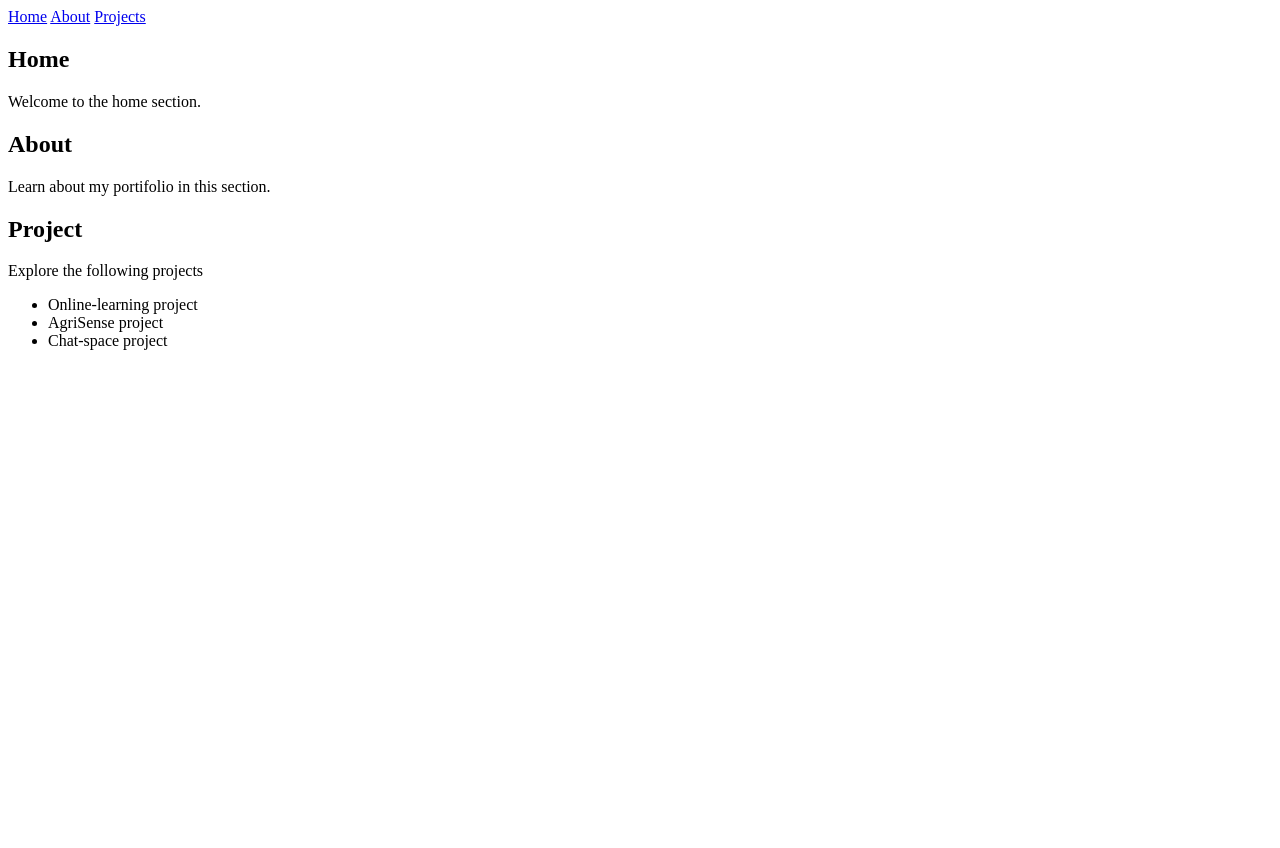
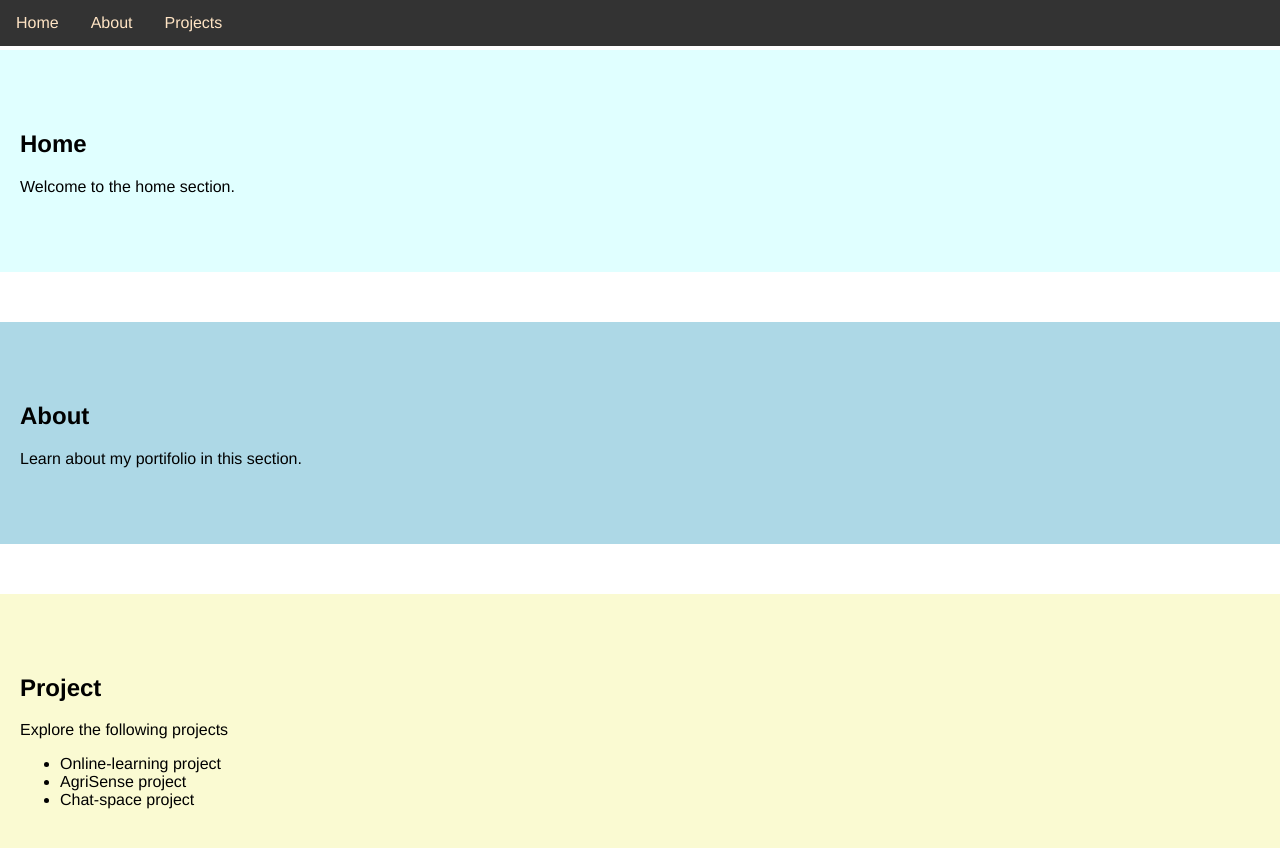
Before and after one commit to amanidy/portifolio, a plain HTML site: page index.html in a window 1280 px wide. Before the commit the page ends 800 px from the top, so only its background shows below. Drawn offline with Linux system fonts and the light colour scheme.

Commit message:
Added a new file portifolio.css

```diff
--- a/index.html
+++ b/index.html
@@ -3,7 +3,9 @@
 <head>
     <meta charset="UTF-8">
     <meta name="viewport" content="width=device-width, initial-scale=1.0">
+    <link rel="stylesheet" type="text/css" href="portifolio.css">
     <title>My Portifolio</title>
+
 </head>
 <body>
     <div class="nav">
--- /dev/null
+++ b/portifolio.css
@@ -0,0 +1,34 @@
+body{
+    margin: 0;
+    padding: 0;
+    font-family: 'Franklin Gothic Medium', 'Arial Narrow', Arial, sans-serif;
+}
+.nav{
+    position: fixed;
+    top: 0;
+    width: 100%;
+    overflow: hidden;
+    background-color: #333;
+}
+.nav a{
+    text-decoration: none;
+    display: flex;
+    text-align: center;
+    float: left;
+    color: bisque;
+    padding: 14px 16px;
+}
+section{
+    padding: 60px 20px;
+    margin-top: 50px;
+
+}
+#nav-home{
+    background-color: lightcyan;
+}
+#nav-about{
+    background-color: lightblue;
+}
+#nav-project{
+    background-color: lightgoldenrodyellow;
+}
```
Also changed, not shown: portifolio.html (deleted, +0 -33 lines).
